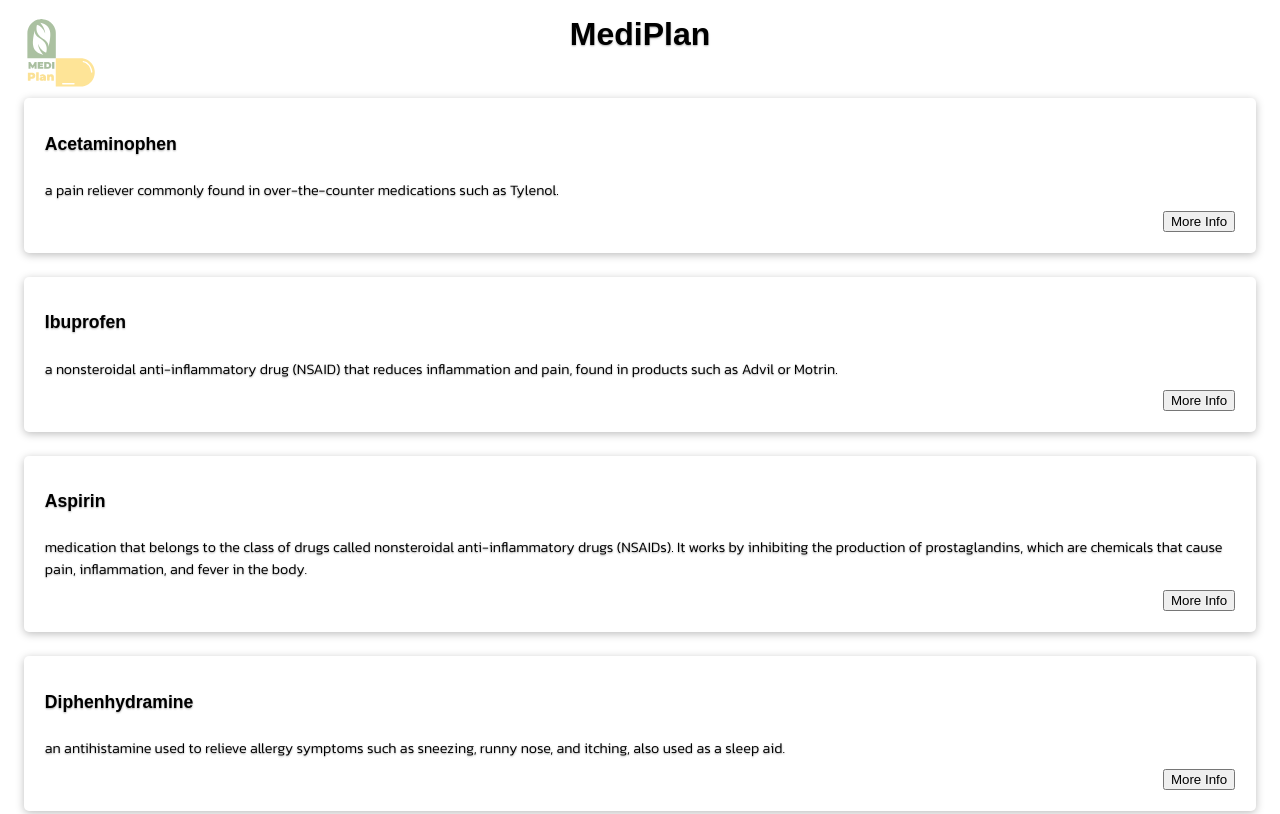
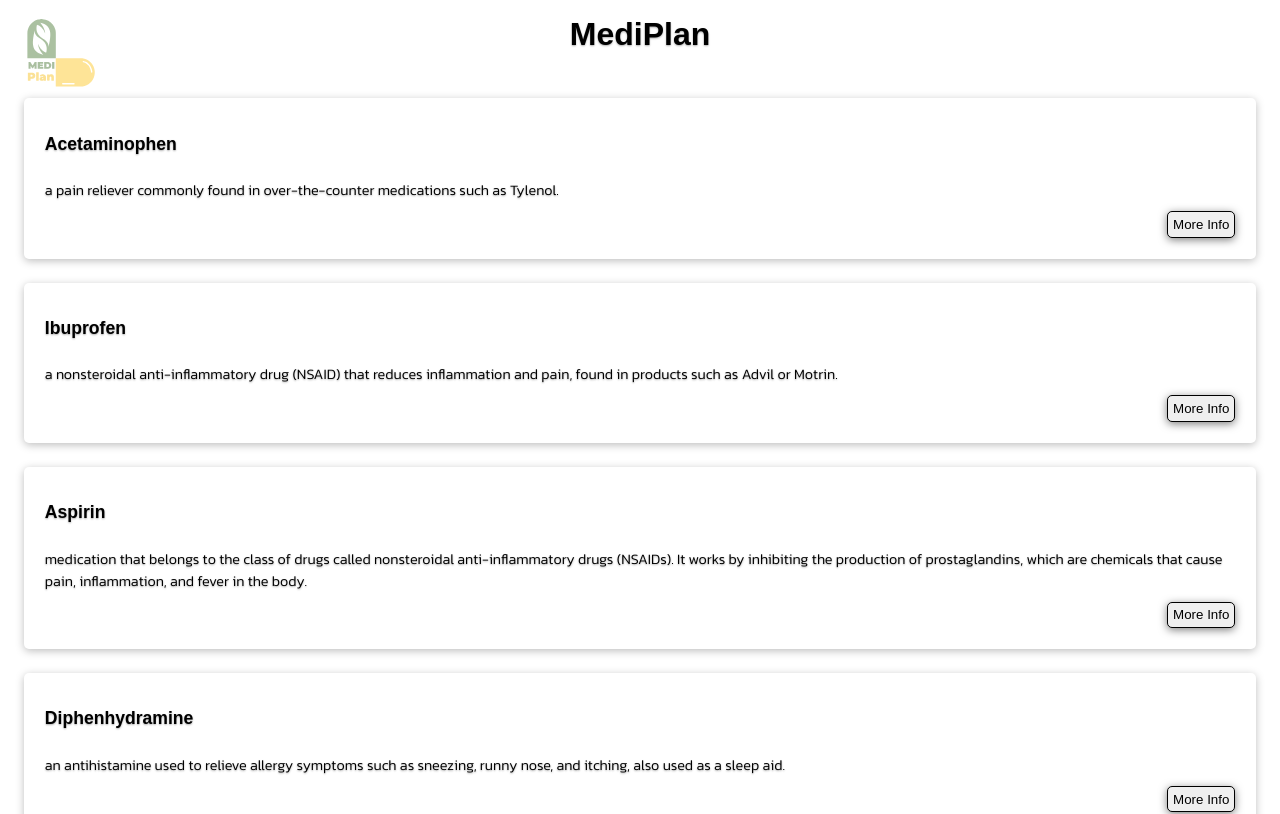
Before and after one commit to REFAEI91/capstone-project, a Next.js app: page / in a window 1280 px wide. Shown: the top 814 px of the page. Built offline with nearby package versions, Linux system fonts and the light colour scheme; a web font is replaced by a local one.

Commit message:
add some style

```diff
--- a/components/Card.js
+++ b/components/Card.js
@@ -31,6 +31,14 @@ const Summary = styled.p`
 const Button = styled.button`
   justify-self: flex-end;
   color: black;
+  padding: 0.3rem;
+  border: 0.1px solid black;
+  border-radius: 5px;
+  box-shadow: 0 2px 8px rgba(0, 0, 0, 0.5);
+  &:hover {
+    cursor: pointer;
+    background-color: #fff8de;
+  }
 `;
 export default function Card({ medication }) {
   return (
```
